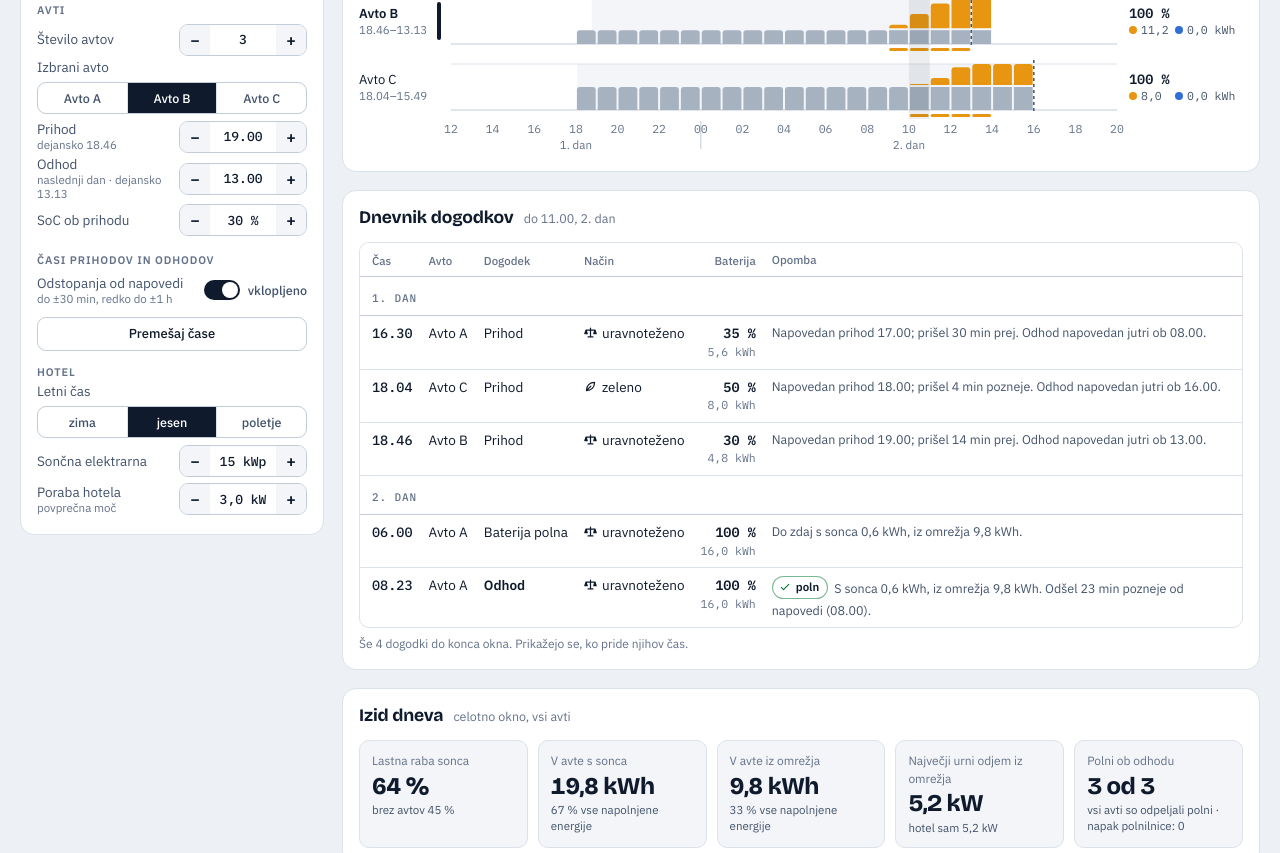
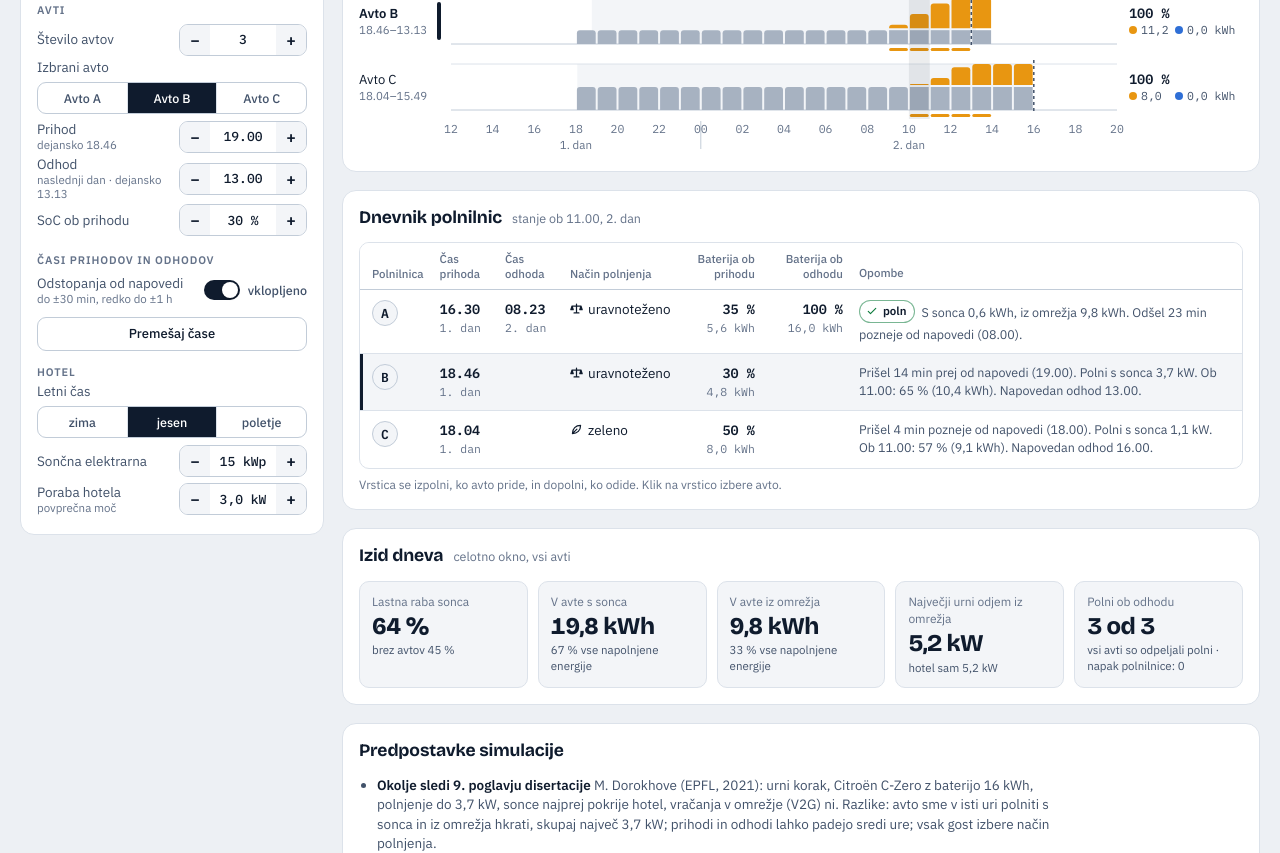
Before and after one commit to NPodrekar/KE, a plain HTML site: page izboljsana-pravilaV2.html in a window 1280 px wide. Shown: the part 1291-2144 px from the top of the page. Drawn offline with nearby package versions, Linux system fonts and the light colour scheme.

Commit message:
Add files via upload

```diff
--- a/izboljsana-pravilaV2.html
+++ b/izboljsana-pravilaV2.html
@@ -431,6 +431,20 @@ footer.foot { max-width: 1320px; margin: 0 auto; padding: 0 20px 36px; font-size
   .tri-bay button .ic { width: 15px; height: 15px; }
   .mname { display: block; }
 }
+
+/* ---------- dnevnik polnilnic ---------- */
+.log-cars { max-height: none; }
+.log-cars thead th { white-space: normal; vertical-align: bottom; }
+.log-cars th:nth-child(-n+3), .log-cars td.tm, .log-cars th:nth-child(4) { text-align: left; }
+.log-cars td.car b { display: inline-grid; place-items: center; width: 26px; height: 26px; border-radius: 50%;
+                     background: var(--surface-2); border: 1px solid var(--line-2); font: 600 13px var(--font-mono); }
+.log-cars td.tm b { display: block; font-weight: 600; }
+.log-cars td.tm small { display: block; font-size: 11.5px; color: var(--muted); }
+.log-cars tbody tr.st-wait td:not(.note):not(.car) { color: var(--muted); }
+.log-cars tbody tr.st-wait td.note { color: var(--muted); }
+.log-cars tbody tr.sel td { background: var(--surface-2); }
+.log-cars tbody tr.sel td:first-child { box-shadow: inset 3px 0 0 var(--ink); }
+.log-cars td { padding-top: 10px; padding-bottom: 10px; }
 </style>
 </head>
 <body>
@@ -673,13 +687,13 @@ footer.foot { max-width: 1320px; margin: 0 auto; padding: 0 20px 36px; font-size
     </section>
 
     <section class="card" aria-labelledby="h-log">
-      <header><h2 id="h-log">Dnevnik dogodkov</h2><span class="sub" id="log-sub"></span></header>
+      <header><h2 id="h-log">Dnevnik polnilnic</h2><span class="sub" id="log-sub"></span></header>
       <div class="body">
-        <div class="log-box" id="log-box"><table>
-          <thead><tr><th>Čas</th><th>Avto</th><th>Dogodek</th><th>Način</th><th>Baterija</th><th class="note">Opomba</th></tr></thead>
+        <div class="log-box log-cars" id="log-box"><table>
+          <thead><tr><th>Polnilnica</th><th>Čas prihoda</th><th>Čas odhoda</th><th>Način polnjenja</th><th>Baterija ob prihodu</th><th>Baterija ob odhodu</th><th class="note">Opombe</th></tr></thead>
           <tbody id="log-tbody"></tbody>
         </table></div>
-        <p class="hint" id="log-foot"></p>
+        <p class="hint">Vrstica se izpolni, ko avto pride, in dopolni, ko odide. Klik na vrstico izbere avto.</p>
       </div>
     </section>
 
@@ -1022,7 +1036,7 @@ function runRules(prof, cars, options) {
 ------------------------------------------------------------------- */
 const $ = id => document.getElementById(id);
 const fmt = (x, d = 1) => x.toFixed(d).replace('.', ',');
-const pct = (x, d = 0) => fmt(x * 100, d) + ' %';
+const pct = (x, d = 0) => fmt(x * 100, d) + '\u00a0%';
 const hh = hod => String(hod).padStart(2, '0') + '.00';
 const hodOf = h => (H0 + h) % 24;
 const dayOf = h => (H0 + h) < 24 ? 1 : 2;
@@ -1037,7 +1051,6 @@ const WX = { jasno: 'jasno', spremenljivo: 'spremenljivo', oblacno: 'oblačno' }
 /* slovenske oblike: 1, 2, 3–4, 5+ */
 const plural = (n, f) => { const m = Math.abs(n) % 100; return m === 1 ? f[0] : m === 2 ? f[1] : (m === 3 || m === 4) ? f[2] : f[3]; };
 const SUN_H = ['sončna ura', 'sončni uri', 'sončne ure', 'sončnih ur'];
-const EVENTS = ['dogodek', 'dogodka', 'dogodki', 'dogodkov'];
 const inHours = n => n + ' ' + (n === 1 ? 'uri' : 'urah');
 
 const IC = {
@@ -1085,7 +1098,7 @@ const STEP = {
 const clonePreset = k => { const p = PRESETS[k]; return { scn: { ...p.scn }, n: p.n, cars: p.cars.map(c => ({ ...c })), sel: p.sel,
   hour: p.hour, timing: true, timeSeed: p.timeSeed, preset: k }; };
 let S = clonePreset('osnovni');
-let prof, R, EV = [], playing = false, playTimer = null, strip = null;
+let prof, R, playing = false, playTimer = null, strip = null;
 
 /* ---------- izračun ---------- */
 function compute() {
@@ -1099,7 +1112,6 @@ function compute() {
     for (let h = 0; h < NH; h++) { p += c.evPv[h]; g += c.evGrid[h]; c.csPv[h] = p; c.csGrid[h] = g; }
     c.base = c.soc0 * CAR.C;
   });
-  EV = buildEvents();
   S.hour = clamp(S.hour, 0, NH - 1);
   S.sel = clamp(S.sel, 0, S.n - 1);
 }
@@ -1201,7 +1213,7 @@ function bindControls() {
 }
 function selectCar(i) {
   S.sel = clamp(i, 0, S.n - 1);
-  renderControls(); renderBays(); renderDecision(); renderStrip();
+  renderControls(); renderBays(); renderDecision(); renderStrip(); renderLog();
 }
 
 /* ---------- čas ---------- */
@@ -1571,60 +1583,46 @@ function bindStrip() {
   svg.addEventListener('mouseleave', () => { tip.hidden = true; });
 }
 
-/* ---------- dnevnik dogodkov ---------- */
-const EV_ORDER = { arr: 0, full: 1, dep: 2 };
-function buildEvents() {
-  const ev = [];
-  R.cars.forEach((c, i) => {
-    ev.push({ min: c.A, i, type: 'arr' });
-    if (c.fullMin != null && c.fullMin <= c.Dm) ev.push({ min: c.fullMin, i, type: 'full' });
-    ev.push({ min: c.Dm, i, type: 'dep' });
-  });
-  return ev.sort((a, b) => a.min - b.min || EV_ORDER[a.type] - EV_ORDER[b.type] || a.i - b.i);
-}
-function eventRow(e) {
-  const c = R.cars[e.i], cs = S.cars[e.i];
-  let what, batt, note;
-  if (e.type === 'arr') {
-    what = 'Prihod'; batt = `<b>${pct(c.soc0)}</b><small>${fmt(c.base)} kWh</small>`;
-    const dev = c.A - (cs.arr - H0) * 60;
-    note = (dev === 0 ? 'Prišel ob napovedanem času. ' : `Napovedan prihod ${hh(cs.arr)}; prišel ${dur(Math.abs(dev))} ${dev > 0 ? 'pozneje' : 'prej'}. `) +
-      `Odhod napovedan jutri ob ${hh(cs.dep)}.`;
-  } else if (e.type === 'full') {
-    what = 'Baterija polna'; batt = '<b>100 %</b><small>16,0 kWh</small>';
-    note = `Do zdaj s sonca ${fmt(c.sPv)} kWh, iz omrežja ${fmt(c.sGrid)} kWh.`;
+/* ---------- dnevnik polnilnic: ena vrstica na avto ---------- */
+const tcell = m => `<b>${clk(m)}</b><small>${dayM(m)}. dan</small>`;
+const bcell = (soc, e) => `<b>${pct(soc)}</b><small>${fmt(e)} kWh</small>`;
+/* Stanje vrstice ob koncu izbrane ure. */
+function logRow(c, i, end) {
+  const cs = S.cars[i];
+  const arrived = c.A < end, left = c.Dm <= end;
+  let tArr = '', tDep = '', bArr = '', bDep = '', note;
+  if (!arrived) {
+    note = `Avto še ni prispel. Napovedan prihod ${hh(cs.arr)}, odhod jutri ob ${hh(cs.dep)}.`;
   } else {
-    what = 'Odhod'; batt = `<b>${pct(c.socDep)}</b><small>${fmt(c.eDep)} kWh</small>`;
-    note = outcomeHtml(c);
+    tArr = tcell(c.A);
+    bArr = bcell(c.soc0, c.base);
+    if (left) {
+      tDep = tcell(c.Dm);
+      bDep = bcell(c.socDep, c.eDep);
+      note = outcomeHtml(c);
+    } else {
+      const h = Math.min(NH - 1, Math.floor((end - 1) / 60)), tr = c.trace[h], eNow = c.eEnd[h];
+      const dev = c.A - (cs.arr - H0) * 60;
+      note = dev ? `Prišel ${dur(Math.abs(dev))} ${dev > 0 ? 'pozneje' : 'prej'} od napovedi (${hh(cs.arr)}). ` : 'Prišel ob napovedanem času. ';
+      if (c.fullMin != null && c.fullMin <= end) note += `Baterija polna ob ${clk(c.fullMin)}. `;
+      else if (tr) note += (tr.sun > 0.005 && tr.grid > 0.005 ? `Polni s sonca ${fmt(tr.sun)} kW in iz omrežja ${fmt(tr.grid)} kW. `
+        : tr.sun > 0.005 ? `Polni s sonca ${fmt(tr.sun)} kW. ` : tr.grid > 0.005 ? `Polni iz omrežja ${fmt(tr.grid)} kW. ` : 'Čaka. ');
+      note += `Ob ${clk(end)}: ${pct(eNow / CAR.C)} (${fmt(eNow)} kWh). Napovedan odhod ${hh(cs.dep)}.`;
+    }
   }
-  const lo = 60 * S.hour, hi = lo + 60, now = e.min >= lo && e.min <= hi;
-  return `<tr class="ev-${e.type}${now ? ' cur-ev' : ''}" data-i="${e.i}" data-min="${e.min}"><td>${clk(e.min)}</td><td class="car">Avto ${LET[e.i]}</td>` +
-    `<td class="ev">${what}</td><td class="mode"><span>${IC[c.mode]}${MODE[c.mode].long}</span></td><td class="batt">${batt}</td><td class="note">${note}</td></tr>`;
+  const state = !arrived ? 'wait' : left ? 'left' : 'here';
+  return `<tr class="st-${state}${i === S.sel ? ' sel' : ''}" data-i="${i}">` +
+    `<td class="car"><b>${LET[i]}</b></td><td class="tm">${tArr}</td><td class="tm">${tDep}</td>` +
+    `<td class="mode"><span>${IC[c.mode]}${MODE[c.mode].long}</span></td>` +
+    `<td class="batt">${bArr}</td><td class="batt">${bDep}</td><td class="note">${note}</td></tr>`;
 }
 function renderLog() {
   const end = 60 * S.hour + 60;
-  const shown = EV.filter(e => e.min <= end), hidden = EV.length - shown.length;
-  let rows = '', day = 0;
-  shown.forEach(e => {
-    const d = dayM(e.min);
-    if (d !== day) { rows += `<tr class="grp"><td colspan="6">${d}. dan</td></tr>`; day = d; }
-    rows += eventRow(e);
-  });
-  $('log-tbody').innerHTML = rows || '<tr><td colspan="6" class="note">Do te ure še ni bilo dogodkov.</td></tr>';
-  $('log-sub').textContent = 'do ' + clk(end) + ', ' + dayM(end - 1) + '. dan';
-  $('log-foot').textContent = hidden ? 'Še ' + hidden + ' ' + plural(hidden, EVENTS) + ' do konca okna. Prikažejo se, ko pride njihov čas.'
-    : 'Prikazani so vsi dogodki tega okna.';
-  const box = $('log-box');
-  box.scrollTop = box.scrollHeight;
+  $('log-tbody').innerHTML = R.cars.map((c, i) => logRow(c, i, end)).join('');
+  $('log-sub').textContent = 'stanje ob ' + clk(end) + ', ' + dayM(end - 1) + '. dan';
 }
 function bindLog() {
-  $('log-tbody').addEventListener('click', e => {
-    const tr = e.target.closest('tr[data-i]'); if (!tr) return;
-    const m = +tr.dataset.min;
-    S.sel = +tr.dataset.i;
-    S.hour = clamp(Math.floor((m - 1e-3) / 60), 0, NH - 1);
-    renderControls(); renderStrip(); renderCursor();
-  });
+  $('log-tbody').addEventListener('click', e => { const tr = e.target.closest('tr[data-i]'); if (tr) selectCar(+tr.dataset.i); });
 }
 
 /* ---------- izid ---------- */
```
